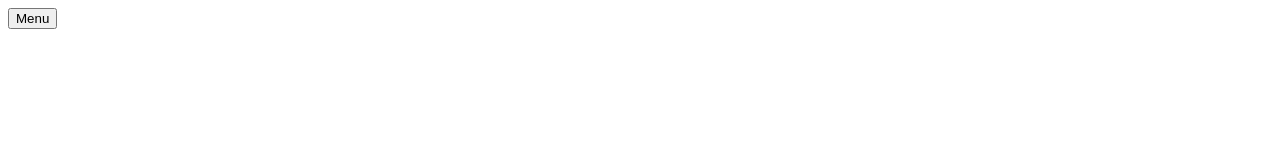
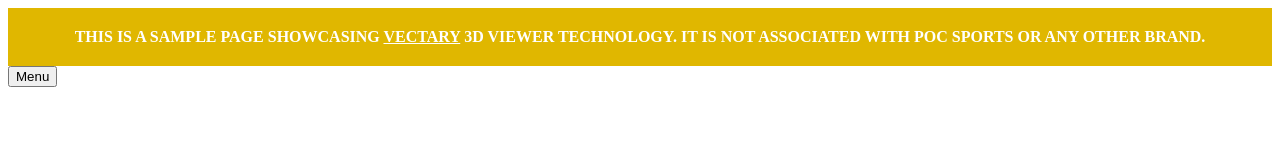
Before and after one commit to vectary-dev/pocsports-demo, a website with bundled scripts: page index.html in a window 1280 px wide. Shown: the top 160 px of the page. Built offline with nearby package versions, Linux system fonts and the light colour scheme; a script that the page names is missing; some icons are missing; files whose address does not match are found by name.

Commit message:
Adding disclaimer to top of the page.

```diff
--- a/index.html
+++ b/index.html
@@ -20,6 +20,21 @@
 <script type="module" src="./index.js"></script>
 
 <style>
+
+#vectary-disclaimer {
+  padding: 20px;
+  background-color:rgb(224, 183, 0);
+  color:#FFFFFF;
+  text-align:center;
+  font-weight:bold;
+  text-transform: uppercase;
+}
+
+#vectary-disclaimer a {
+  color:#FFFFFF;
+  text-decoration: underline;
+}
+
 #main {
     margin: 0 auto;
 }
@@ -1135,6 +1150,10 @@
 
 }
 </style>
+
+
+<div id="vectary-disclaimer">
+  This is a sample page showcasing <a href="https://www.vectary.com">Vectary</a> 3D viewer technology. It is not associated with POC Sports or any other brand.
 </div>
 
 <div class="header-cookies" style="display: none;">
```
